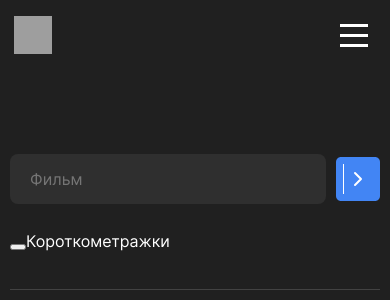
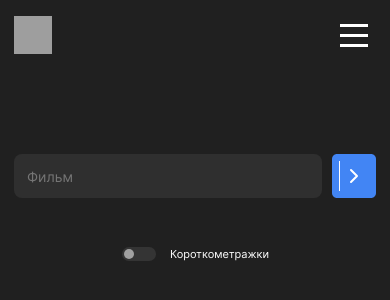
Before and after one commit to GeometricEarth/movies-explorer-frontend, a React (Create React App) app: page /movies in a window 390 px wide. Shown: the top 300 px of the page. Built offline with nearby package versions, Linux system fonts and the light colour scheme; grey boxes are pictures that could not be loaded.

Commit message:
feat: Реализовать компонент SearchForm

```diff
--- a/src/components/SearchForm/SearchForm.css
+++ b/src/components/SearchForm/SearchForm.css
@@ -1,6 +1,13 @@
 .search-form {
   padding: 80px 0 39px;
   border-bottom: 1px solid #424242;
+}
+
+.search-form__wrapper {
+  display: flex;
+  gap: 10px;
+  align-items: center;
+  margin-bottom: 28px;
 }
 
 .search-form__input {
@@ -11,13 +18,10 @@
   padding: 0;
   padding-left: 20px;
   border: none;
-}
-
-.search-form__wrapper {
-  display: flex;
-  gap: 10px;
-  align-items: center;
-  margin-bottom: 28px;
+  font-feature-settings: 'clig' off, 'liga' off;
+  font-size: 14px;
+  font-weight: 400;
+  line-height: 18px;
 }
 
 .search-form__find-button {
@@ -28,5 +32,52 @@
   background: transparent;
 }
 
-.search-form__thumb {
+.search-form__shortsFilter {
+  position: absolute;
+  z-index: -1;
+  opacity: 0;
 }
+.search-form__shortsFilter + label {
+  display: flex;
+  align-items: center;
+  user-select: none;
+  justify-content: center;
+  font-size: 12px;
+  font-weight: 400;
+  line-height: 18px;
+}
+.search-form__shortsFilter + label::before {
+  content: '';
+  background: url('../../images/checkbox.svg') no-repeat center center;
+  width: 36px;
+  height: 20px;
+  margin-right: 12px;
+}
+.search-form__shortsFilter:checked + label::before {
+  background-image: url('../../images/checkbox__checked.svg');
+}
+
+@media (max-width: 768px) {
+  .search-form__wrapper {
+    margin-bottom: 40px;
+  }
+}
+
+@media (max-width: 420px) {
+  .search-form {
+    padding: 80px 4px 39px;
+  }
+  .search-form__wrapper {
+    margin-bottom: 46px;
+  }
+  .search-form__input {
+    padding-left: 13px;
+    height: 44px;
+  }
+  .search-form__shortsFilter + label {
+    font-size: 11px;
+  }
+  .search-form__shortsFilter + label::before {
+    margin-right: 13px;
+  }
+}
--- a/src/components/SearchForm/SearchForm.jsx
+++ b/src/components/SearchForm/SearchForm.jsx
@@ -1,10 +1,13 @@
 import './SearchForm.css';
 import findButton from '../../images/find.svg';
-import { useState } from 'react';
 
 function SearchForm() {
+  const handleSubmit = (evt) => {
+    evt.preventDefault();
+  }
+
   return (
-    <div className="search-form">
+    <form action="#" name='search' onSubmit={handleSubmit} className="search-form">
       <div className="search-form__wrapper">
         <input
           className="search-form__input"
@@ -17,9 +20,14 @@ function SearchForm() {
           <img src={findButton} alt="Кнопка найти" />
         </button>
       </div>
-      <button type="button" className="search-form__thumb"></button>
-      <label htmlFor="">Короткометражки</label>
-    </div>
+      <input
+        className="search-form__shortsFilter"
+        type="checkbox"
+        name="shortsFilter"
+        id="shortsFilter"
+      />
+      <label htmlFor="shortsFilter">Короткометражки</label>
+    </form>
   );
 }
 
```
Also changed, not shown: src/images/checkbox.svg (added), src/images/checkbox__checked.svg (added).
